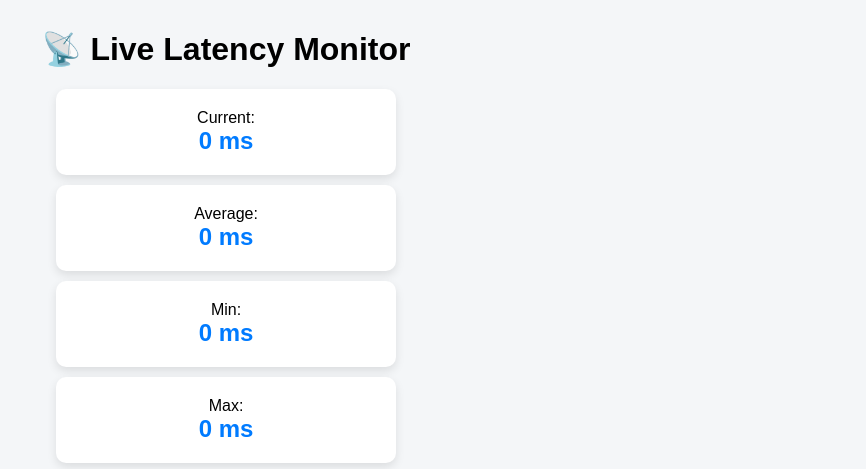
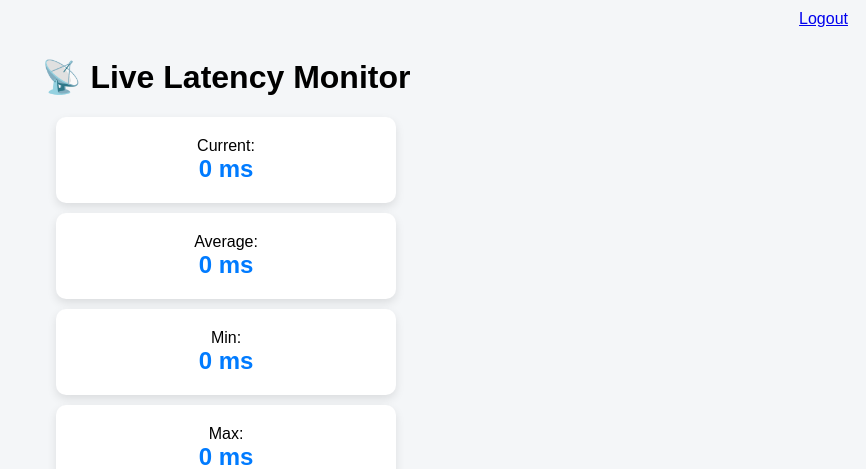
Before and after one commit to This-AnneGeorge/NP-Assignment, a Flask app: page / in a window 1280 px wide. Shown: the top 469 px of the page, without its empty margins (414-1280 px from the left). Run offline with Flask 3, Linux system fonts and the light colour scheme; the visitor is signed in with stand-in values (Sample User, id 1); some libraries are stand-ins or nearby versions.

Commit message:
fix:logout

```diff
--- a/backend/templates/index.html
+++ b/backend/templates/index.html
@@ -38,6 +38,9 @@
 </head>
 <body>
 
+    <div style="text-align:right; margin:10px;">
+    <a href="/logout">Logout</a>
+</div>
 <div class="container">
     <h1>📡 Live Latency Monitor</h1>
 
```
